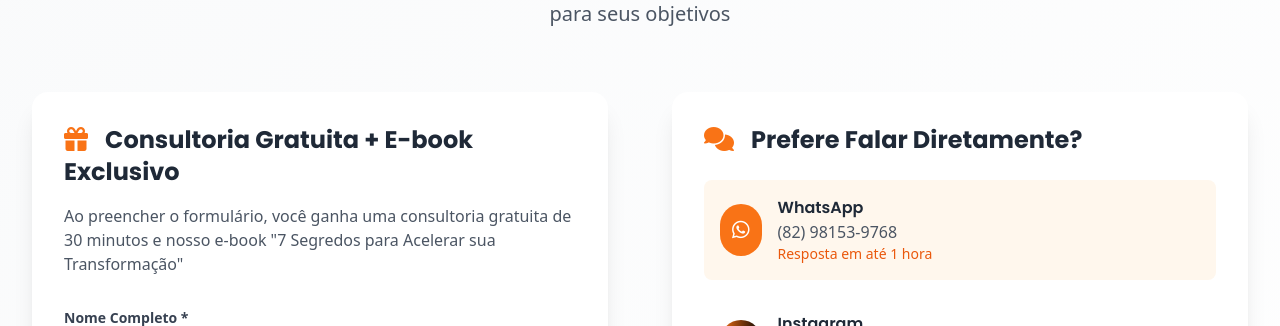
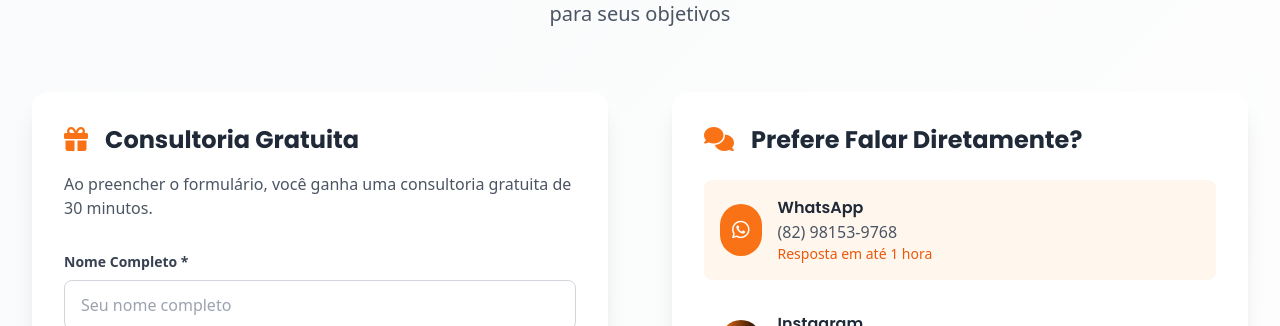
Before and after one commit to erickolk/personal_site, a Nuxt app: page / in a window 1280 px wide. Shown: the part 8487-8813 px from the top of the page. Built offline with nearby package versions, Linux system fonts and the light colour scheme.

Commit message:
Remover garantia de devolução e e-book; ajustar Benefícios e Contato

```diff
--- a/components/BenefitsSection.vue
+++ b/components/BenefitsSection.vue
@@ -148,17 +148,17 @@
         </div>
       </div>
 
-      <!-- Guarantee Section -->
+      <!-- Satisfaction Commitment Section -->
       <div class="bg-white rounded-2xl p-8 text-center shadow-lg" data-aos="fade-up" data-aos-delay="800">
         <div class="max-w-3xl mx-auto">
           <div class="w-20 h-20 bg-gradient-to-r from-orange-500 to-black rounded-full flex items-center justify-center mx-auto mb-6">
             <i class="fas fa-shield-alt text-white text-3xl"></i>
           </div>
 
-          <h3 class="text-3xl font-bold text-gray-800 mb-4">Garantia de Satisfação</h3>
+          <h3 class="text-3xl font-bold text-gray-800 mb-4">Compromisso com sua Satisfação</h3>
           <p class="text-xl text-gray-600 mb-6">
-            Se em 30 dias você não estiver 100% satisfeito com os resultados,
-            devolvemos todo o seu investimento. Sem perguntas, sem complicações.
+            Em até 30 dias, ajustamos seu plano e suporte até você se sentir confiante com a evolução.
+            Transparência total e acompanhamento de perto — sem burocracia.
           </p>
 
           <div class="grid md:grid-cols-3 gap-6 text-center">
--- a/components/ContactSection.vue
+++ b/components/ContactSection.vue
@@ -18,11 +18,10 @@
           <div class="mb-8">
             <h3 class="text-2xl font-bold text-gray-800 mb-4">
               <i class="fas fa-gift text-orange-500 mr-3"></i>
-              Consultoria Gratuita + E-book Exclusivo
+              Consultoria Gratuita
             </h3>
             <p class="text-gray-600">
-              Ao preencher o formulário, você ganha uma consultoria gratuita de 30 minutos e nosso e-book
-              "7 Segredos para Acelerar sua Transformação"
+              Ao preencher o formulário, você ganha uma consultoria gratuita de 30 minutos.
             </p>
           </div>
 
--- a/components/FAQSection.vue
+++ b/components/FAQSection.vue
@@ -89,7 +89,6 @@
             >
               <p>
                 Sim! Não trabalho com contratos de fidelidade. Você pode cancelar a qualquer momento com 30 dias de antecedência.
-                Além disso, ofereço garantia de satisfação de 30 dias - se não ficar satisfeito, devolvemos seu investimento integral.
                 Meu objetivo é que você fique por escolha, não por obrigação.
               </p>
             </div>
```
